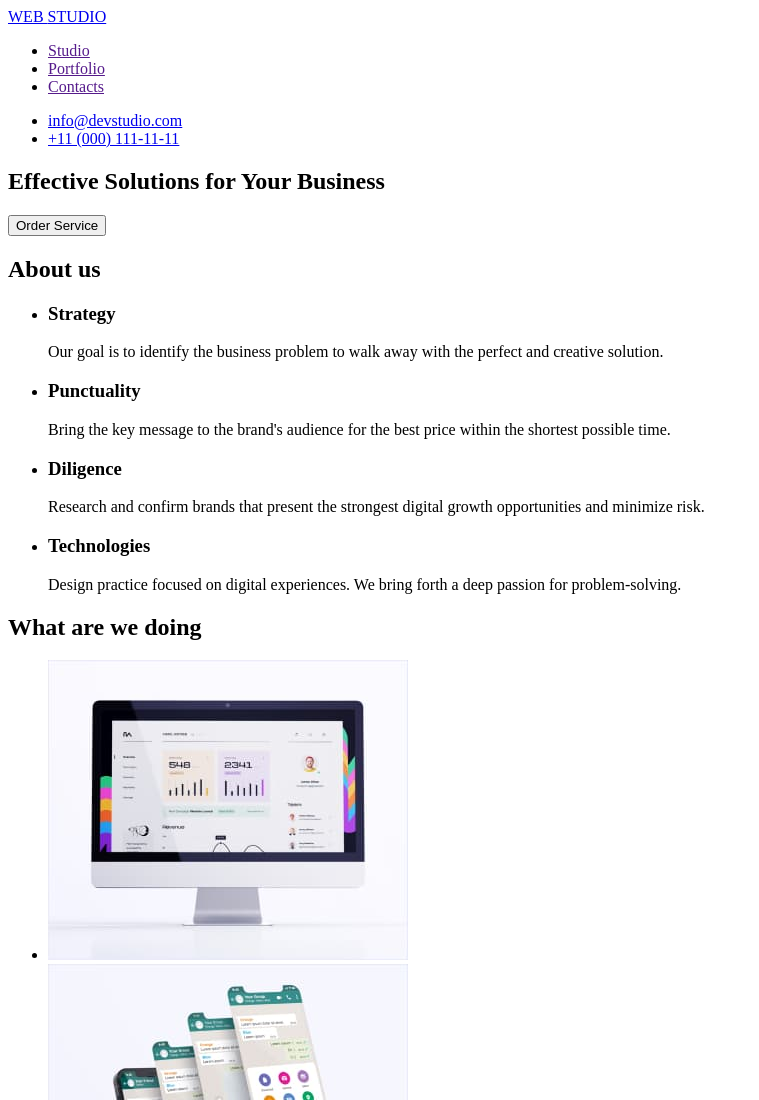
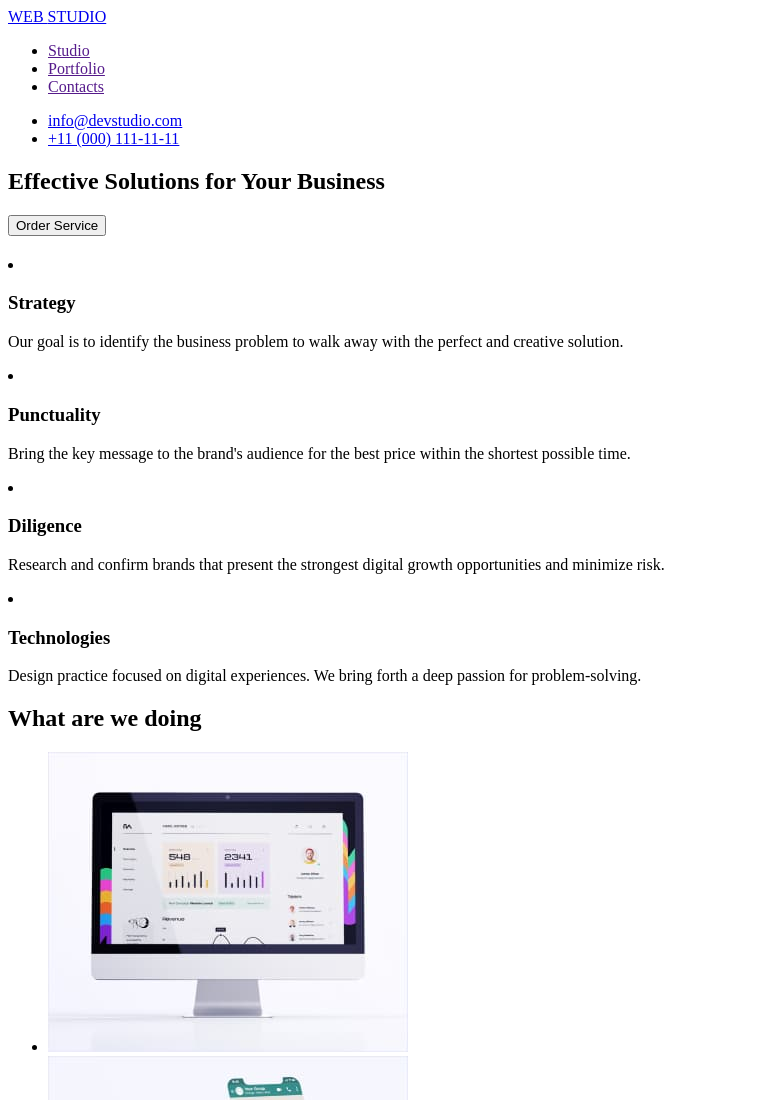
Before and after one commit to NadyaHalushka/goit-markup-hw-01, a plain HTML site: page index.html in a window 1280 px wide. Shown: the top 1100 px of the page, without its empty margins (0-759 px from the left). Drawn offline with Linux system fonts and the light colour scheme.

Commit message:
Змінено прихований заголовок

```diff
--- a/index.html
+++ b/index.html
@@ -30,8 +30,9 @@
          </section>
 
         <section>
-            <hidden><h2>About us</h2></hidden>
-<ul>
+
+         <h2><p hidden> About us</p></h2>
+
     <li><h3>Strategy </h3>
         <p>Our goal is to identify the business problem to walk away with the perfect and creative solution.</p> </li>
     <li><h3>Punctuality</h3>
```
